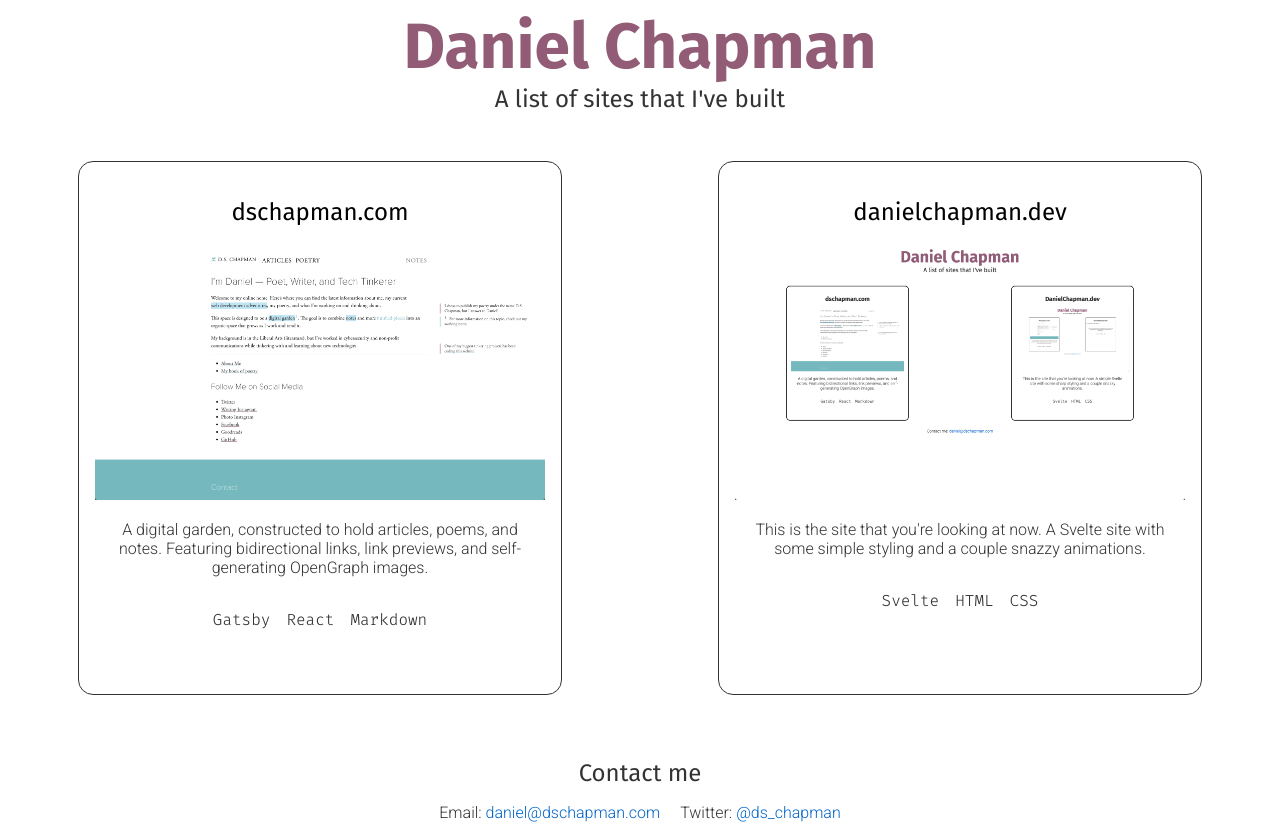
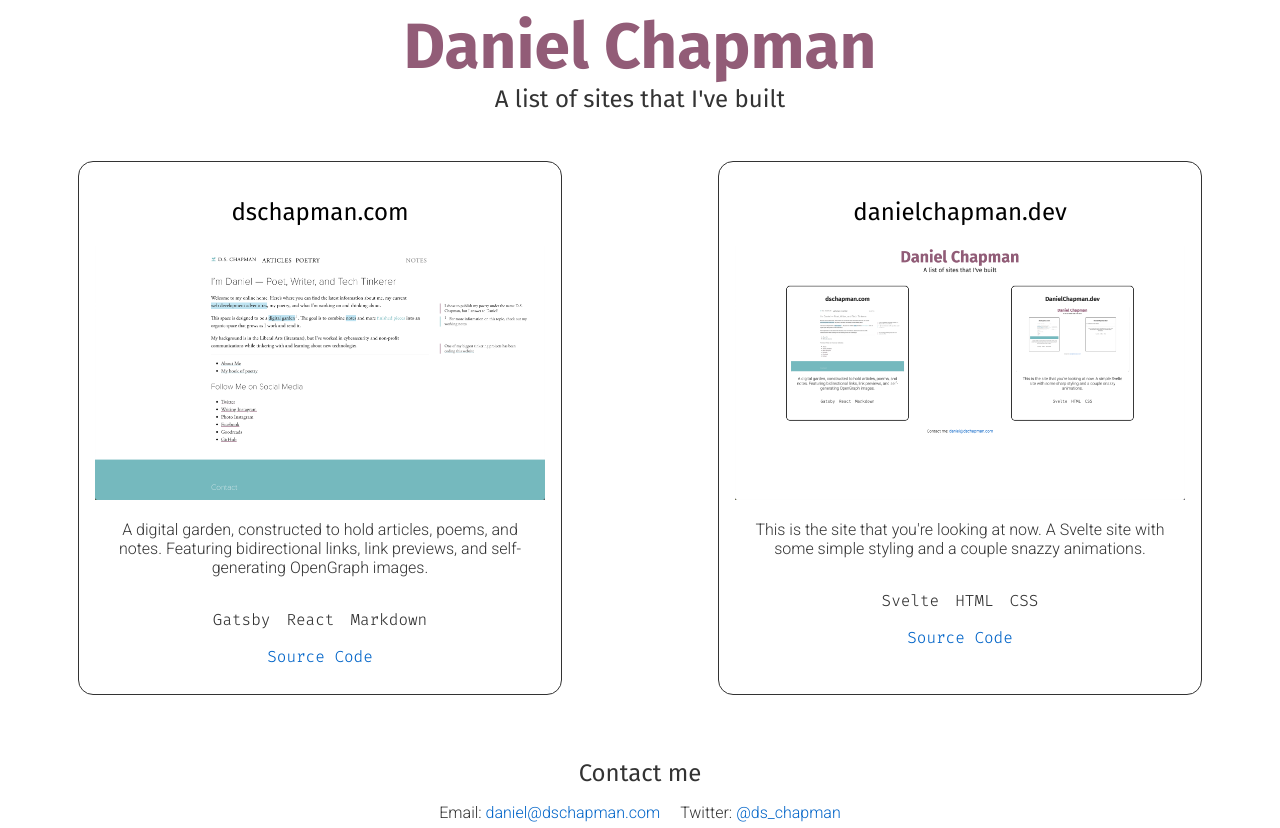
Before and after one commit to dschapman/danielchapman-dev, a Svelte app: page / in a window 1280 px wide. Built offline with nearby package versions, Linux system fonts and the light colour scheme.

Commit message:
feat: add source code links

```diff
--- a/src/App.svelte
+++ b/src/App.svelte
@@ -73,14 +73,16 @@
     description="A digital garden, constructed to hold articles, poems, and
     notes. Featuring bidirectional links, link previews, and self-generating
     OpenGraph images."
-    link={'https://dschapman.com'} />
+    link={'https://dschapman.com'}
+    code={'https://github.com/dschapman/dschapman-com'} />
 
   <Project
     technologies={['Svelte', 'HTML', 'CSS']}
     title={'danielchapman.dev'}
     image={'danielchapman-dev.png'}
     description={"This is the site that you're looking at now. A Svelte site with some simple styling and a couple snazzy animations."}
-    link={'https://danielchapman.dev/'} />
+    link={'https://danielchapman.dev/'}
+    code={'https://github.com/dschapman/danielchapman-dev'} />
 </main>
 <footer>
   <h3>Contact me</h3>
--- a/src/Project.svelte
+++ b/src/Project.svelte
@@ -1,5 +1,6 @@
 <script>
   export let technologies = [];
+  export let code = "";
   export let title = "There was no Title";
   export let description = "There was no Description";
   export let link;
@@ -85,7 +86,6 @@
     list-style: none;
   }
   li {
-    font-family: "Fira Code";
     display: inline-block;
   }
   li + li {
@@ -94,6 +94,9 @@
   img {
     width: 100%;
     height: auto;
+  }
+  .code {
+    font-family: "Fira Code";
   }
 </style>
 
@@ -118,10 +121,11 @@
     <div class="description" transition:fade={{ delay: 500 }}>
       {description}
     </div>
-    <ul>
+    <ul class="code">
       {#each technologies as technology}
         <li in:typewriter={{ speed: 175 }}>{technology}</li>
       {/each}
     </ul>
+    <a class="code" href={code}>Source Code</a>
   </div>
 {/if}
```
